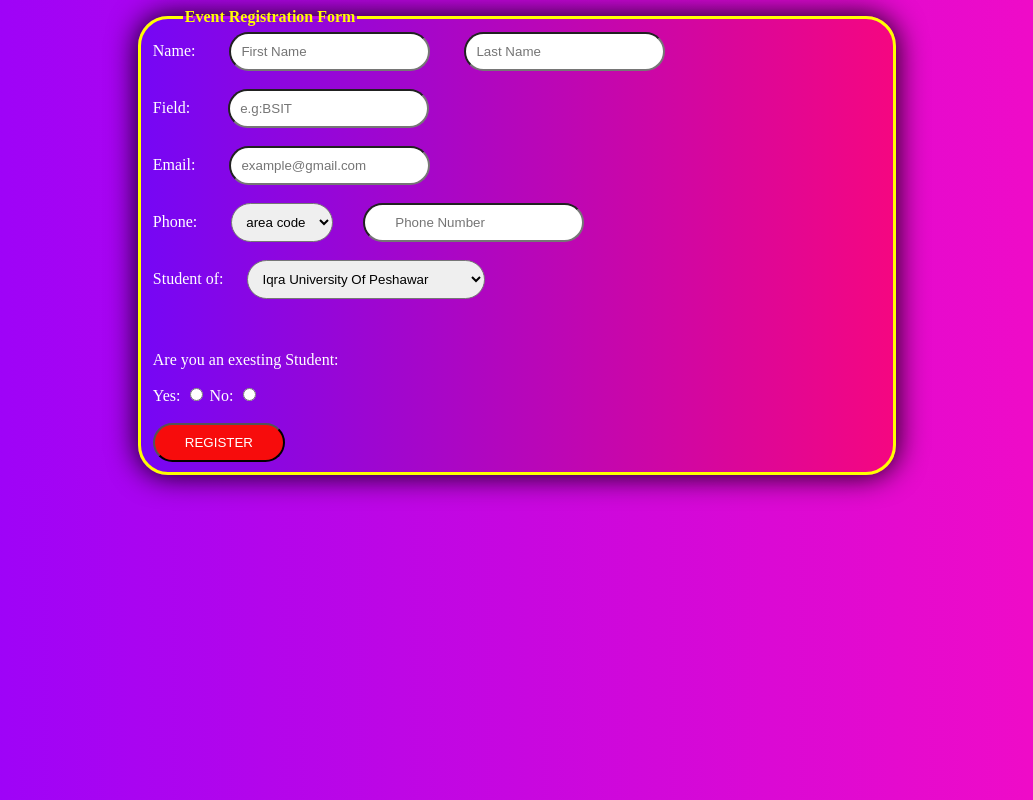
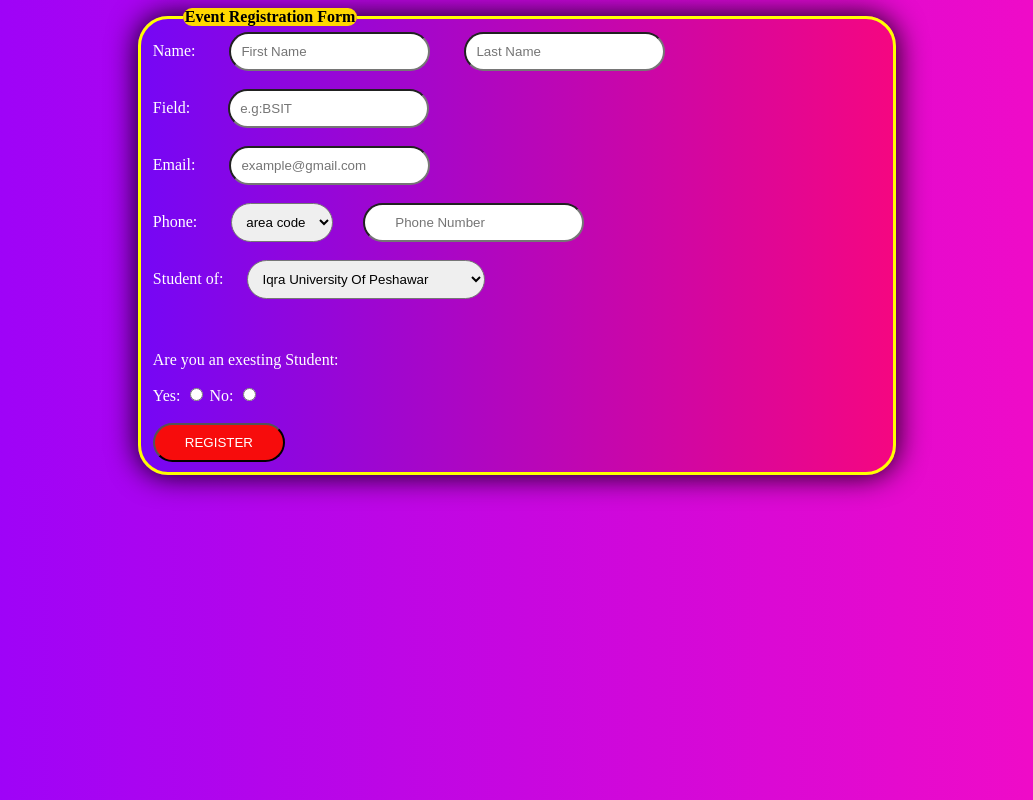
Before and after one commit to mujtabaahmad212/Form-Sample, a plain HTML site: page index.html in a window 1280 px wide. Shown: the whole page, without its empty margins (123-1156 px from the left). Drawn offline with Linux system fonts and the light colour scheme.

Commit message:
background change of lagend's text

```diff
--- a/index.html
+++ b/index.html
@@ -72,7 +72,8 @@
         }
         .legend{
             margin-left: 30px;
-            color: yellow;
+            background-color: gold;
+            border-radius: 10px;
         }
         .code{
             border-radius: 30px;
```
